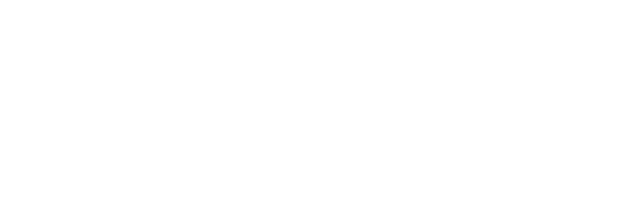
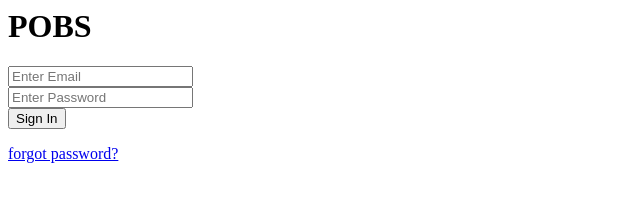
Before and after one commit to JarrelThomas/POBS, a plain HTML site: page index.html in a window 1280 px wide. Shown: the whole page, without its empty margins (0-640 px from the left). Drawn offline with Linux system fonts and the light colour scheme; a web font is replaced by a local one.

Commit message:
Landing page

```diff
--- a/assets/css/styles.css
+++ b/assets/css/styles.css
@@ -0,0 +1,72 @@
+
+/* Button */
+body {
+    background: #58b7c1;
+    overflow: hidden;
+    color: #2c3e50;
+    font-size: 14px;
+  }
+
+  .container {
+    position: fixed;
+    margin-top: -330px;
+    margin-left: 40%;
+    top: 50%;
+    width: 375px;
+    height: 667px;
+    background: url(/assets/images/police.jpg)
+      50% 50% / cover no-repeat;
+    box-shadow: 0 10px 45px rgba(0, 0, 0, 20);
+  }
+
+  h1 {
+    margin: 35px 0 auto 70px;
+    font-family: "Shrikhand", cursive;
+    font-weight: 100px;
+    font-size: 80px;
+    color: #2c3e50;
+    text-align: center;
+    line-height: 120px;
+    width: 200px;
+  }
+
+  input {
+    position: relative;
+    margin:auto;
+    margin-bottom: 8px;
+    width: 80%;
+    display: block;
+    height: 40px;
+    border-radius: 5px;
+    border: none;
+    box-size: border-box;
+    font-size: 14px;
+    text-align: center;
+    font-family: Helvetica neue;
+  }
+
+  .button {
+    position: absolute;
+    margin: auto;
+    left: 0;
+    right: 0;
+    width: 80%;
+    height: 40px;
+    line-height: 30px;
+    background: #2c3e50;
+    color: #fff;
+    font-size: 16px;
+    text-align: center;
+    border-radius: 5px;
+    border: none;
+  }
+
+  .forgot {
+    position: absolute;
+    bottom: 30px;
+    width: 100%;
+    color: #2c3e50;
+    font-size: 14px;
+    text-align: center;
+    font-family: Helvetica neue;
+  }
--- a/index.html
+++ b/index.html
@@ -1,8 +1,24 @@
-<script src="https://aframe.io/releases/0.8.0/aframe.min.js"></script>
-<script src="https://cdn.rawgit.com/jeromeetienne/AR.js/1.6.0/aframe/build/aframe-ar.js"></script>
-<body style='margin : 0px; overflow: hidden;'>
-	<a-scene embedded arjs='sourceType: webcam;'>
-		<a-box position='0 0.5 0' material='opacity: 0.5;'></a-box>
-		<a-marker-camera preset='hiro'></a-marker-camera>
-	</a-scene>
+<html lang="en">
+<head>
+    <meta charset="UTF-8">
+    <meta name="viewport" content="width=device-width, initial-scale=1.0">
+    <title>POBS</title>
+
+    <link href="https://fonts.googleapis.com/css?family=Shrikhand" rel="stylesheet">
+</head>
+<body>
+    <form>
+      <div class="container">
+        <h1>POBS</h1>
+        <div class="input">
+          <input type="email" placeholder="Enter Email" name="username" required />
+        </div>
+        <div class="input">
+          <input type="password" placeholder="Enter Password" name="password" required />
+        </div>
+        <button type="submit" class="button">Sign In</button>
+
+        <p><a href="#" class="forgot">forgot password?</a></p></form>
+
 </body>
+</html>
```
Also changed, not shown: assets/images/police.jpg (added).
